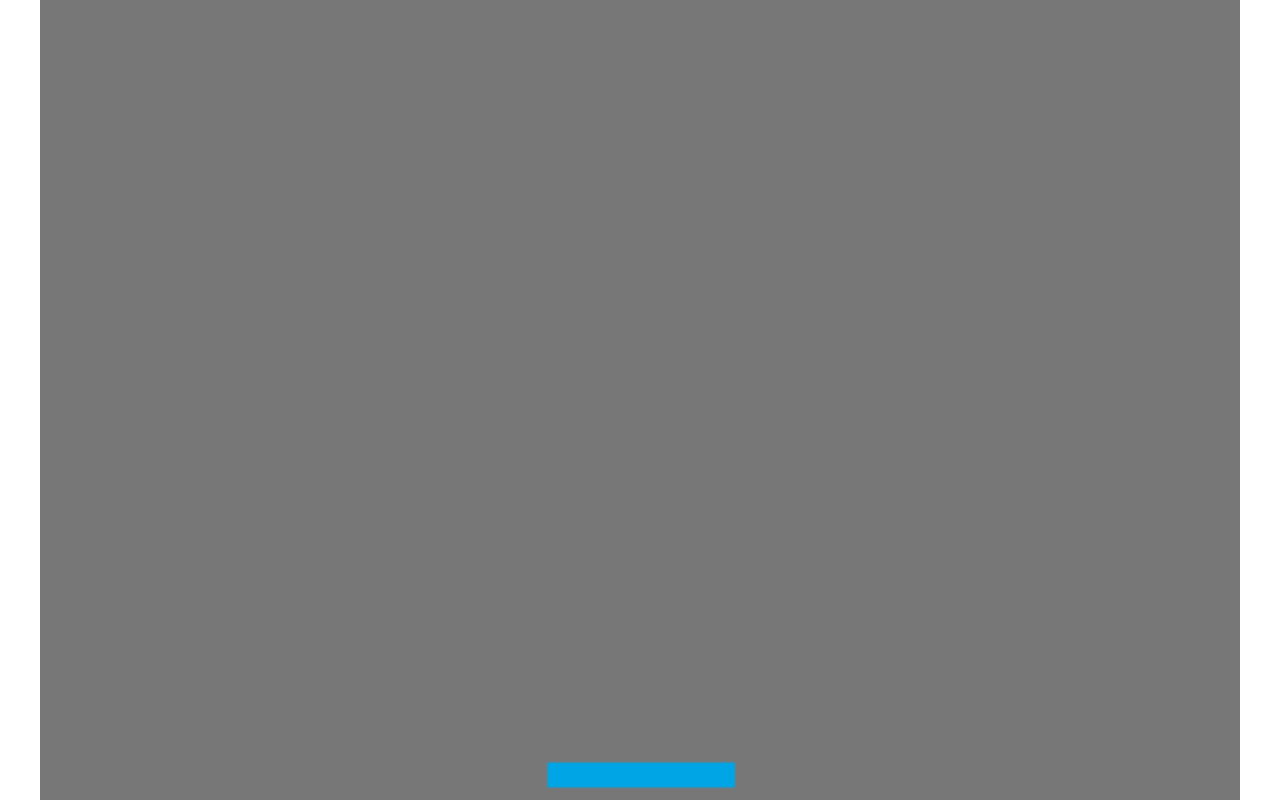
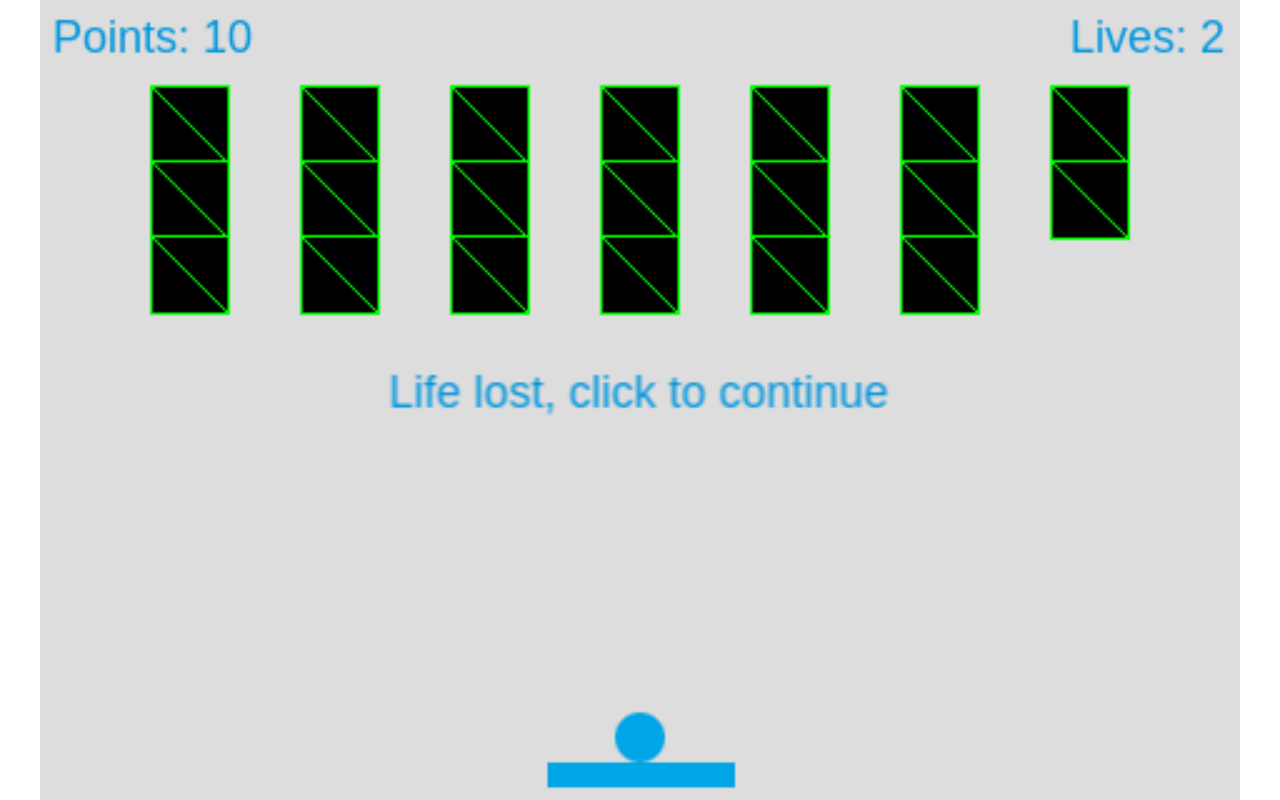
Before and after one commit to pratyushgguptaa/bricks, a plain HTML site: page index.htm in a window 1280 px wide. Drawn offline with Linux system fonts and the light colour scheme.

```diff
--- a/index.htm
+++ b/index.htm
@@ -12,19 +12,30 @@
     });
     var ball;
     var paddle;
+    var bricks;
+    var newBrick;
+    var brickInfo;
+    var scoreText;
+    var score = 0;
+    var lives = 3;
+    var livesText;
+    var lifeLostText;
 
     function preload() {
       game.scale.scaleMode = Phaser.ScaleManager.SHOW_ALL;
       game.scale.pageAlignHorizontally = true;
       game.scale.pageAlignVertically = true;
-      game.stage.backgroundColor = '#777';
+      game.stage.backgroundColor = '#ddd';
 
       game.load.image('ball', 'img/ball.png');
       game.load.image('paddle', 'img/paddle.png');
+      game.load.image('brick', 'img/brick.png');
+      game.load.spritesheet('ball', 'img/wobble.png', 20, 20);
     }
     function create() {
       game.physics.startSystem(Phaser.Physics.ARCADE);
       ball = game.add.sprite(game.world.width*0.5, game.world.height-25, 'ball');
+      ball.animations.add('wobble', [0,1,0,2,0,1,0,2,0], 24);
       ball.anchor.set(0.5);
       game.physics.enable(ball, Phaser.Physics.ARCADE);
       ball.body.collideWorldBounds = true;
@@ -33,20 +44,101 @@
       //ball.body.gravity.y = 100;
       game.physics.arcade.checkCollision.down = false;
       ball.checkWorldBounds = true;
-      ball.events.onOutOfBounds.add(function(){
-        alert('Game over!');
-        location.reload();
-      }, this);
+      ball.events.onOutOfBounds.add(ballLeaveScreen, this);
+
       paddle = game.add.sprite(game.world.width*0.5, game.world.height-5, 'paddle');
       paddle.anchor.set(0.5,1);
       game.physics.enable(paddle, Phaser.Physics.ARCADE);
       paddle.body.immovable = true;
 
+      initBricks();
+
+      textStyle = { font: '18px Arial', fill: '#0095DD' };
+
+      scoreText = game.add.text(5, 5, 'Points: 0', textStyle);
+      livesText = game.add.text(game.world.width-5, 5, 'Lives: '+lives, textStyle);
+      livesText.anchor.set(1,0);
+      lifeLostText = game.add.text(game.world.width*0.5, game.world.height*0.5, 'Life lost, click to continue', textStyle);
+      lifeLostText.anchor.set(0.5);
+      lifeLostText.visible = false;
+
     }
     function update() {
-      game.physics.arcade.collide(ball, paddle);
+      game.physics.arcade.collide(ball, paddle, ballHitPaddle);
+      game.physics.arcade.collide(ball, bricks, ballHitBrick);
       paddle.x = game.input.x || game.world.width*0.5;
 
+    }
+    function initBricks() {
+      brickInfo = {
+        width: 50,
+        height: 20,
+        count: {
+          row: 3,
+          col: 7
+        },
+        offset: {
+          top: 50,
+          left: 60
+        },
+        padding: 10
+        };
+        bricks = game.add.group();
+        for(c=0; c<brickInfo.count.col; c++) {
+          for(r=0; r<brickInfo.count.row; r++) {
+            var brickX = (c*(brickInfo.width+brickInfo.padding))+brickInfo.offset.left;
+            var brickY = (r*(brickInfo.height+brickInfo.padding))+brickInfo.offset.top;
+            newBrick = game.add.sprite(brickX, brickY, 'brick');
+            game.physics.enable(newBrick, Phaser.Physics.ARCADE);
+            newBrick.body.immovable = true;
+            newBrick.anchor.set(0.5);
+            bricks.add(newBrick);
+          }
+        }
+      }
+      function ballHitBrick(ball, brick) {
+        var killTween = game.add.tween(brick.scale);
+        killTween.to({x:0,y:0}, 200, Phaser.Easing.Linear.None);
+        killTween.onComplete.addOnce(function(){
+          brick.kill();
+          }, this);
+        killTween.start();
+
+        score += 10;
+        scoreText.setText('Points: '+score);
+        ball.animations.play('wobble');
+
+        var count_alive = 0;
+        for (i = 0; i < bricks.children.length; i++) {
+          if (bricks.children[i].alive == true) {
+            count_alive++;
+          }
+        }
+        if (count_alive == 0) {
+          alert('You won the game, congratulations!');
+          location.reload();
+        }
+      }
+
+      function ballLeaveScreen() {
+        lives--;
+        if(lives) {
+          livesText.setText('Lives: '+lives);
+          lifeLostText.visible = true;
+          ball.reset(game.world.width*0.5, game.world.height-25);
+          paddle.reset(game.world.width*0.5, game.world.height-5);
+          game.input.onDown.addOnce(function(){
+            lifeLostText.visible = false;
+            ball.body.velocity.set(150, -150);
+          }, this);
+        }
+        else {
+          alert('You lost, game over!');
+          location.reload();
+        }
+      }
+      function ballHitPaddle(ball, paddle) {
+        ball.animations.play('wobble');
       }
     </script>
   </body>
```
Lines whose indentation alone changed are shown as unchanged.
